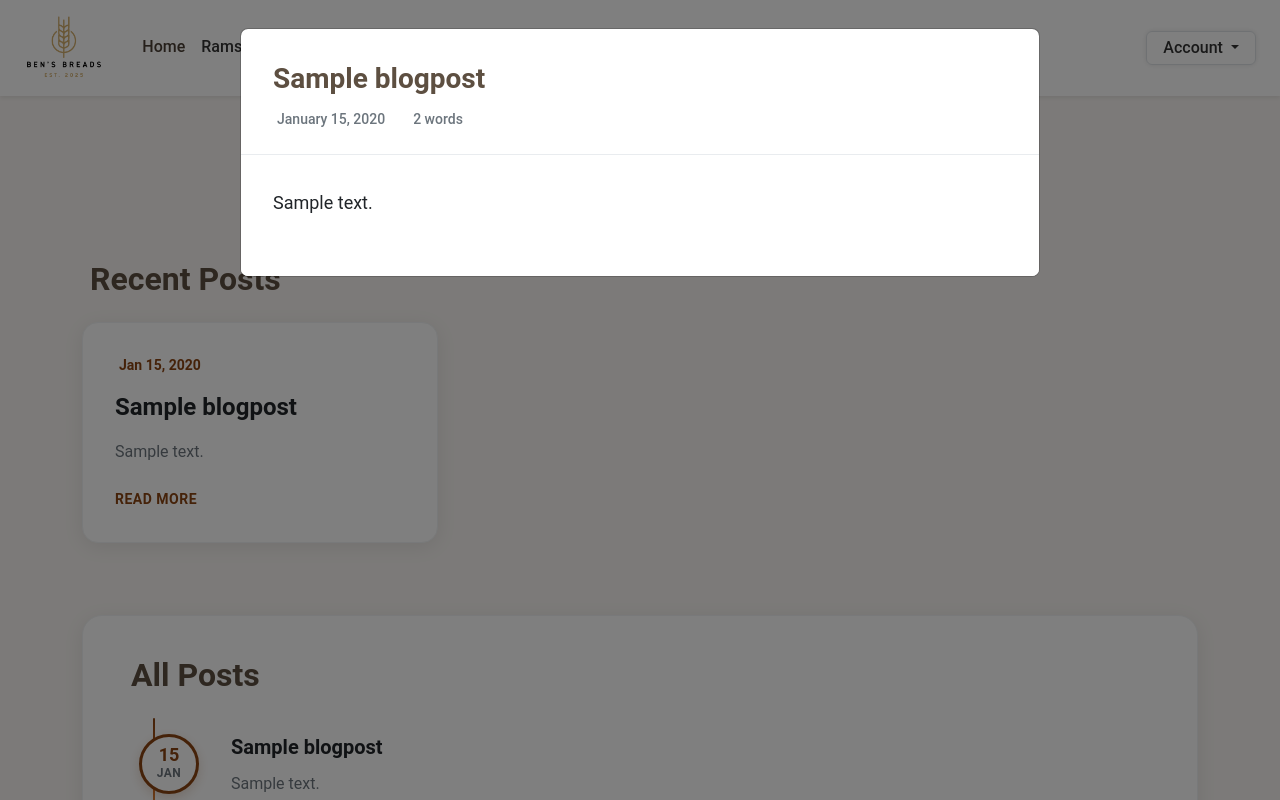
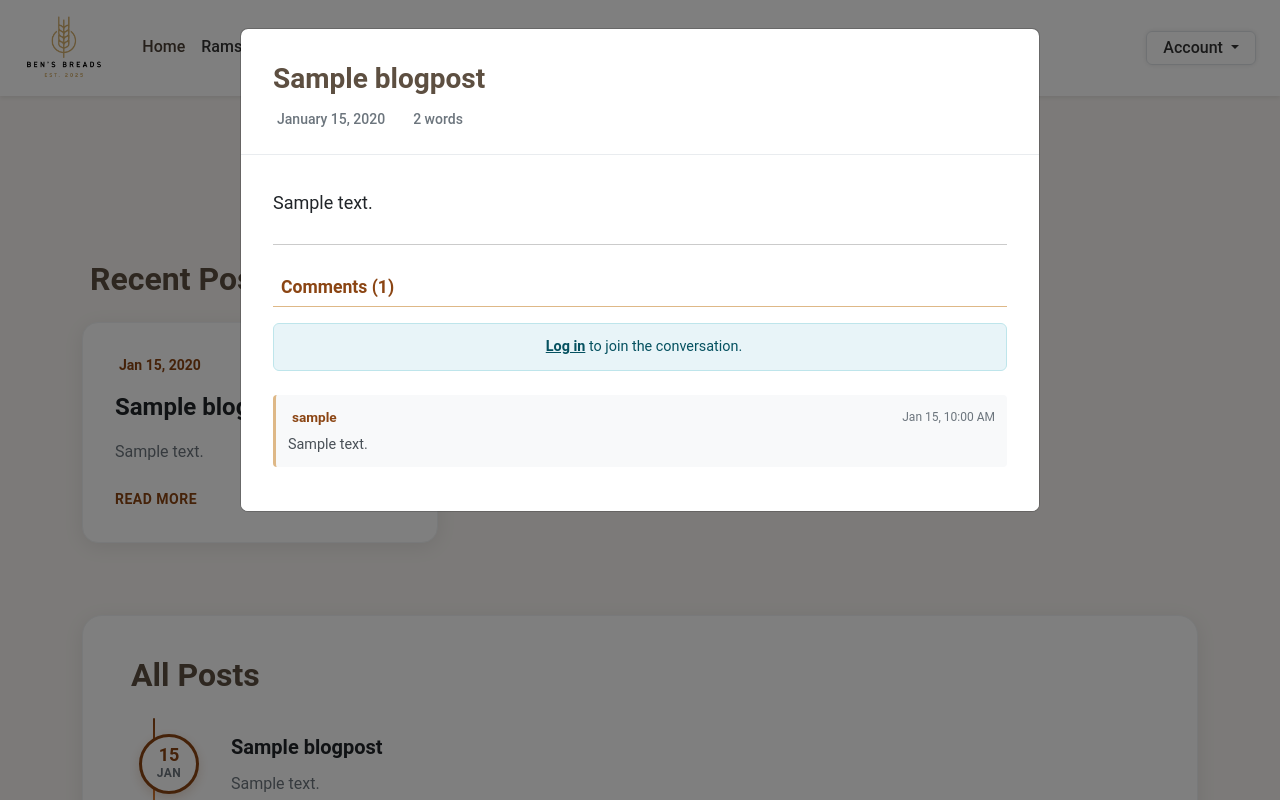
Before and after one commit to benpmay24/bensbreads, a Django app: page /blog/ in a window 1280 px wide, after a click that opens the changed part. Run offline with Django 5.2, Linux system fonts and the light colour scheme; tables that the repository leaves empty hold one stand-in row (values such as "Sample post").

Commit message:
Add comments on blog posts

```diff
--- a/main/models.py
+++ b/main/models.py
@@ -109,3 +109,15 @@ class WordFindScore(models.Model):
 
     def __str__(self):
         return f"{self.user.username} - {self.score} points"
+
+class Comment(models.Model):
+    post = models.ForeignKey('BlogPost', on_delete=models.CASCADE, related_name='comments')
+    user = models.ForeignKey(User, on_delete=models.CASCADE)
+    text = models.TextField(max_length=500)
+    created_at = models.DateTimeField(auto_now_add=True)
+
+    class Meta:
+        ordering = ['-created_at']
+
+    def __str__(self):
+        return f"{self.user.username} on {self.post.title}"
--- a/main/templates/blog.html
+++ b/main/templates/blog.html
@@ -137,6 +137,67 @@
               <div class="blog-post-content">
                 {{ post.content|linebreaks }}
               </div>
+
+              <!-- Comments Section -->
+              <hr class="my-4">
+              <div class="comments-section">
+                <h5 class="comments-title">
+                  <i class="fas fa-comments me-2"></i>Comments ({{ post.comments.count }})
+                </h5>
+
+                <!-- Comment Form for Authenticated Users -->
+                {% if user.is_authenticated %}
+                <div class="comment-form-section mb-4">
+                  <form method="post" action="{% url 'blog' %}" class="comment-form">
+                    {% csrf_token %}
+                    <input type="hidden" name="post_id" value="{{ post.id }}">
+                    <div class="mb-3">
+                      <label for="comment-text-{{ post.id }}" class="form-label">
+                        <strong>Leave a comment:</strong>
+                      </label>
+                      <textarea
+                        id="comment-text-{{ post.id }}"
+                        name="comment"
+                        class="form-control comment-textarea"
+                        rows="3"
+                        maxlength="500"
+                        placeholder="Share your thoughts..."
+                        required></textarea>
+                      <div class="form-text">Maximum 500 characters</div>
+                    </div>
+                    <button type="submit" class="btn btn-comment">
+                      <i class="fas fa-paper-plane me-1"></i>Post Comment
+                    </button>
+                  </form>
+                </div>
+                {% else %}
+                <div class="alert alert-info login-prompt mb-4">
+                  <i class="fas fa-sign-in-alt me-2"></i>
+                  <a href="{% url 'login' %}?next={% url 'blog' %}" class="alert-link">Log in</a>
+                  to join the conversation.
+                </div>
+                {% endif %}
+
+                <!-- Comments List -->
+                <div class="comments-list">
+                  {% for comment in post.comments.all %}
+                  <div class="comment-card">
+                    <div class="comment-header">
+                      <span class="comment-user">
+                        <i class="fas fa-user me-1"></i>{{ comment.user.username }}
+                      </span>
+                      <span class="comment-date">{{ comment.created_at|date:"M d, g:i A" }}</span>
+                    </div>
+                    <div class="comment-body">{{ comment.text|linebreaksbr }}</div>
+                  </div>
+                  {% empty %}
+                  <div class="no-comments">
+                    <i class="fas fa-comment-slash text-muted me-2"></i>
+                    <span class="text-muted">No comments yet. Be the first to comment!</span>
+                  </div>
+                  {% endfor %}
+                </div>
+              </div>
             </div>
             {% if user.is_superuser %}
               <div class="modal-footer">
@@ -203,4 +264,127 @@
     {% endif %}
   });
 </script>
+
+<style>
+/* ...existing styles... */
+
+.comments-section {
+  margin-top: 2rem;
+}
+
+.comments-title {
+  font-size: 1.1rem;
+  font-weight: 600;
+  color: #8B4513;
+  margin-bottom: 1rem;
+  border-bottom: 1px solid #DEB887;
+  padding-bottom: 0.5rem;
+}
+
+.comment-form-section {
+  background: #fffbe6;
+  border: 1px solid #DEB887;
+  border-radius: 8px;
+  padding: 1rem;
+  margin-bottom: 1.5rem;
+}
+
+.comment-textarea {
+  border-radius: 6px;
+  border: 1px solid #DEB887;
+  background: #fff;
+  font-size: 0.9rem;
+  padding: 0.75rem;
+  text-align: left !important;
+  direction: ltr;
+}
+
+.comment-textarea:focus {
+  border-color: #8B4513;
+  box-shadow: 0 0 0 0.1rem rgba(139,69,19,0.15);
+  background: #fff;
+}
+
+.btn-comment {
+  background: #8B4513;
+  color: #fff;
+  border-radius: 6px;
+  font-weight: 500;
+  padding: 0.5rem 1rem;
+  border: none;
+  transition: background 0.2s ease;
+  font-size: 0.85rem;
+}
+
+.btn-comment:hover {
+  background: #A0522D;
+  color: #fff;
+}
+
+.login-prompt {
+  background: #e8f4f8;
+  border: 1px solid #bee5eb;
+  border-radius: 6px;
+  padding: 0.75rem;
+  text-align: center;
+  font-size: 0.9rem;
+  margin-bottom: 1.5rem;
+}
+
+.comment-card {
+  background: #f8f9fa;
+  border-left: 3px solid #DEB887;
+  padding: 0.75rem;
+  margin-bottom: 0.75rem;
+  border-radius: 4px;
+}
+
+.comment-header {
+  display: flex;
+  justify-content: space-between;
+  align-items: center;
+  margin-bottom: 0.5rem;
+  font-size: 0.85rem;
+}
+
+.comment-user {
+  font-weight: 600;
+  color: #8B4513;
+}
+
+.comment-date {
+  color: #6c757d;
+  font-size: 0.75rem;
+}
+
+.comment-body {
+  font-size: 0.9rem;
+  color: #495057;
+  line-height: 1.4;
+  margin: 0;
+}
+
+.no-comments {
+  text-align: center;
+  padding: 1.5rem;
+  font-size: 0.9rem;
+  color: #6c757d;
+}
+
+@media (max-width: 768px) {
+  .comment-header {
+    flex-direction: column;
+    align-items: flex-start;
+    gap: 0.25rem;
+  }
+
+  .comments-title {
+    font-size: 1rem;
+  }
+
+  .comment-card {
+    padding: 0.5rem;
+  }
+}
+</style>
 {% endblock %}
--- a/main/views.py
+++ b/main/views.py
@@ -3,7 +3,7 @@ from django.shortcuts import render, redirect, get_object_or_404
 from django.contrib.auth.forms import UserCreationForm
 from django.contrib.auth.decorators import login_required, user_passes_test
 from django.contrib.auth.models import User
-from .models import BlogPost, Recipe, Ingredient, Instruction, RamseyPhoto, Connect4Result, WordFindScore
+from .models import BlogPost, Recipe, Ingredient, Instruction, RamseyPhoto, Connect4Result, WordFindScore, Comment
 from .forms import BlogPostForm, RecipeForm, RamseyPhotoForm, CustomUserCreationForm, IngredientForm, InstructionForm
 from django.db import transaction
 from django.http import JsonResponse
@@ -31,6 +31,23 @@ def games(request):
 # Home view (showing public posts)
 def blog(request):
     posts = BlogPost.objects.filter(private=False).order_by('-created_at')  # Only non-private posts
+
+    # Handle comment submission
+    if request.method == 'POST' and request.user.is_authenticated:
+        post_id = request.POST.get('post_id')
+        comment_text = request.POST.get('comment', '').strip()
+        if post_id and comment_text:
+            try:
+                post = BlogPost.objects.get(id=post_id)
+                Comment.objects.create(
+                    post=post,
+                    user=request.user,
+                    text=comment_text
+                )
+            except BlogPost.DoesNotExist:
+                pass
+        return redirect('blog')
+
     return render(request, 'blog.html', {'posts': posts})
 
 # views.py
@@ -379,3 +396,25 @@ def save_word_find_result(request):
             WordFindScore.objects.create(user=request.user, score=score)
             return JsonResponse({'status': 'success'})
         return JsonResponse({'status': 'invalid score'}, status=400)
+
+from django.shortcuts import render, redirect, get_object_or_404
+from .models import BlogPost, Comment
+
+def blog_post(request, slug):
+    post = get_object_or_404(BlogPost, slug=slug)
+    comments = Comment.objects.filter(post=post).order_by('-created_at')
+
+    if request.method == 'POST' and request.user.is_authenticated:
+        comment_text = request.POST.get('comment', '').strip()
+        if comment_text:
+            Comment.objects.create(
+                post=post,
+                user=request.user,
+                text=comment_text
+            )
+            return redirect('blog_post', slug=slug)
+
+    return render(request, 'blog_post.html', {
+        'post': post,
+        'comments': comments,
+    })
```
Also changed, not shown: main/admin.py (+12 -1 lines), main/migrations/0015_comment.py (added).
